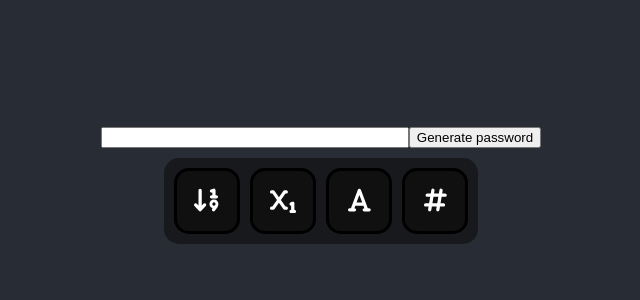
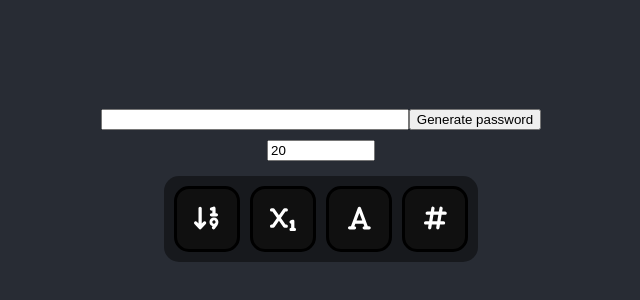
Before and after one commit to EgzoT/passwords-generator-web, a React (Create React App) app: page / in a window 1280 px wide. Shown: the part 220-520 px from the top of the page, without its empty margins (319-959 px from the left). Built offline with nearby package versions, Linux system fonts and the light colour scheme; the HTML template or start-up script is replaced by a standard one.

Commit message:
Add possibility to change the password generation length

```diff
--- /dev/null
+++ b/src/components/NumberInput.tsx
@@ -0,0 +1,24 @@
+import React, { useState } from 'react';
+
+interface IMainProps {
+    value?: number;
+    onChange?: (value: number) => void;
+    style?: React.CSSProperties;
+}
+
+function NumberInput(props: IMainProps) {
+    const [value, setValue] = useState(props.value ? props.value : 20);
+
+    return (
+        <input
+            type="number"
+            style={{ ...props.style, ...{ width: 100 } }}
+            value={ props.value ? props.value : 20 }
+            min={ 1 }
+            max={ 999 }
+            onChange={ (e) => { setValue(Number(e.target.value)); if (props.onChange) { props.onChange(Number(e.target.value)) } } }
+        />
+    );
+}
+
+export default NumberInput;
--- a/src/views/Main.tsx
+++ b/src/views/Main.tsx
@@ -1,6 +1,7 @@
 import React from 'react';
 
 import GlowingCheckBox from '../components/GlowingCheckBox';
+import NumberInput from '../components/NumberInput';
 
 import { faSortNumericDown, faSubscript, faFont, faHashtag } from "@fortawesome/free-solid-svg-icons";
 
@@ -8,6 +9,7 @@ interface IMainProps {}
 
 interface IMainState {
     password: string;
+    length: number;
 
     digits: boolean;
     lowercase: boolean;
@@ -26,6 +28,7 @@ class Main extends React.Component<IMainProps, IMainState> {
 
         this.state = {
             password: "",
+            length: 20,
 
             digits: true,
             lowercase: true,
@@ -58,10 +61,9 @@ class Main extends React.Component<IMainProps, IMainState> {
 
     // https://stackoverflow.com/a/51540480/18094846
     generatePassword = (): void => {
-        const length: number = 20;
         const wishlist: string = this.getCharacters();
 
-        const password: string = Array.from(crypto.getRandomValues(new Uint32Array(length)))
+        const password: string = Array.from(crypto.getRandomValues(new Uint32Array(this.state.length)))
             .map((x) => wishlist[x % wishlist.length])
             .join('');
 
@@ -82,6 +84,13 @@ class Main extends React.Component<IMainProps, IMainState> {
                     Generate password
                 </button>
 
+                <div style={{ display: "flex", justifyContent: "center", alignItems: "center", marginTop: 10, marginBottom: 5 }}>
+                    <NumberInput
+                        value={ this.state.length }
+                        onChange={ (v) => { this.setState({ length: v }) } }
+                    />
+                </div>
+
                 <div style={{ width: 'auto', display: 'flex', alignItems: 'center', justifyContent: 'center' }}>
                     <div style={{ width: 'fit-content', padding: 10, height: 'auto', backgroundColor: "#00000070", marginTop: 10, display: 'flex', gap: 10, alignItems: 'auto', justifyContent: 'auto', borderRadius: 15 }}>
                         <GlowingCheckBox icon={ faSortNumericDown } checked={ true } onClick={ (state: boolean) => { this.setState({ digits: state }) }} />
```
